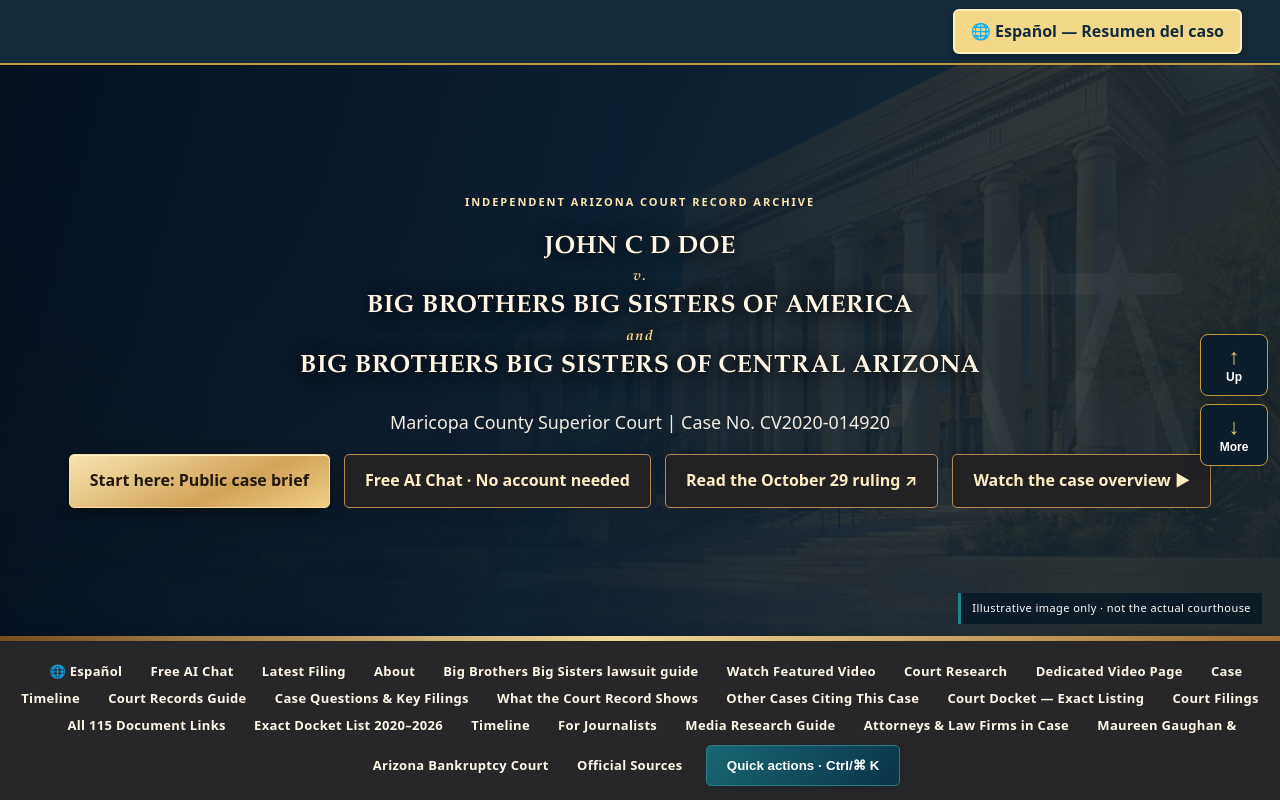
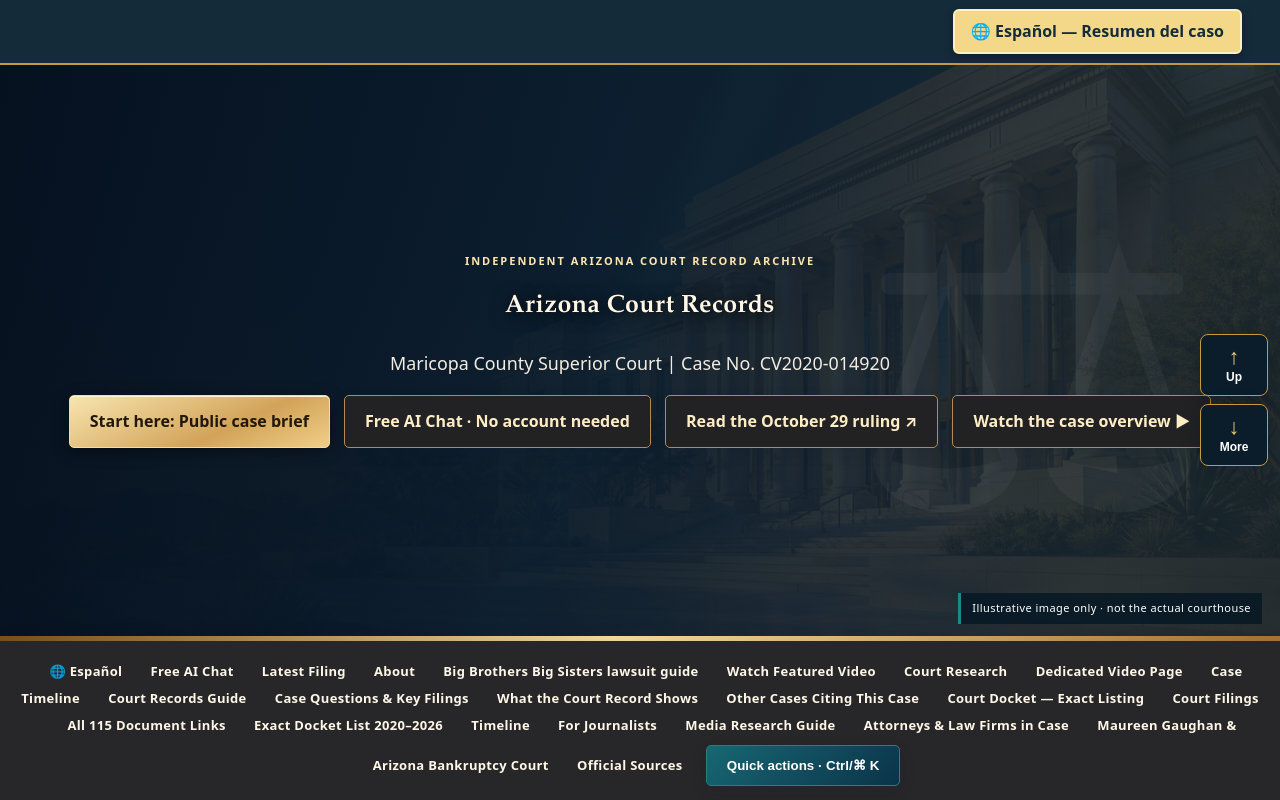
Before and after one commit to Lawupdates/john-c-d-doe-cv2020-014920, a plain HTML site: page index.html in a window 1280 px wide. Shown: the top 800 px of the page. Drawn offline with Linux system fonts and the light colour scheme.

Commit message:
Simplify homepage heading to Arizona Court Records

```diff
--- a/index.html
+++ b/index.html
@@ -257,13 +257,7 @@ footer .latest-button{display:inline-block;padding:10px 16px;background:#e9c86f;
 <header class="record-hero">
 <div class="hero-inner">
 <div class="kicker">Independent Arizona Court Record Archive</div>
-<h1 class="case-caption">
-<span>JOHN C D DOE</span>
-<span>v.</span>
-<span>BIG BROTHERS BIG SISTERS OF AMERICA</span>
-<span>and</span>
-<span>BIG BROTHERS BIG SISTERS OF CENTRAL ARIZONA</span>
-</h1>
+<h1 class="case-caption">Arizona Court Records</h1>
 <p>Maricopa County Superior Court | Case No. CV2020-014920</p>
 <a class="button" href="case-brief.html">Start here: Public case brief</a>
 <a class="button dark" href="ai-chat.html">Free AI Chat · No account needed</a>
```
